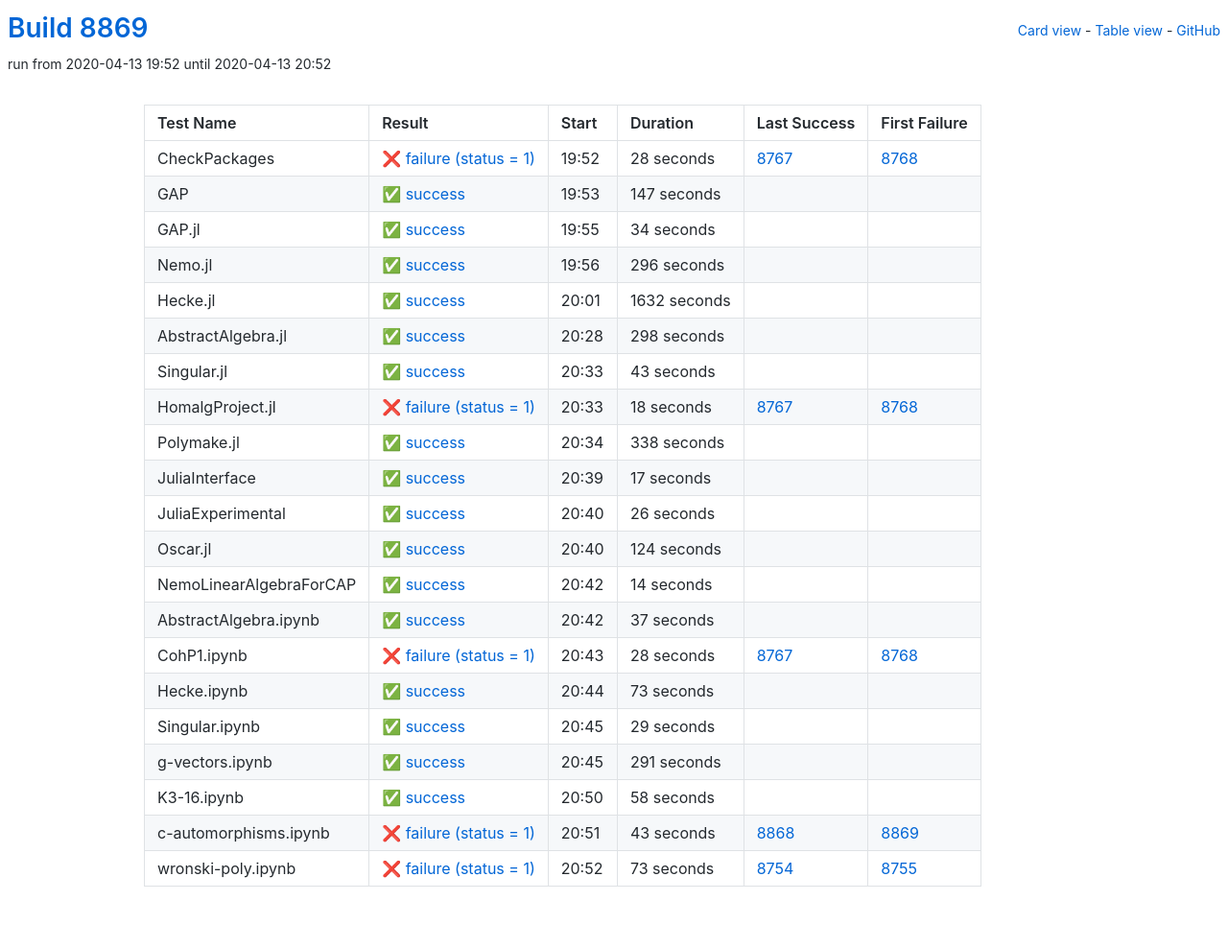
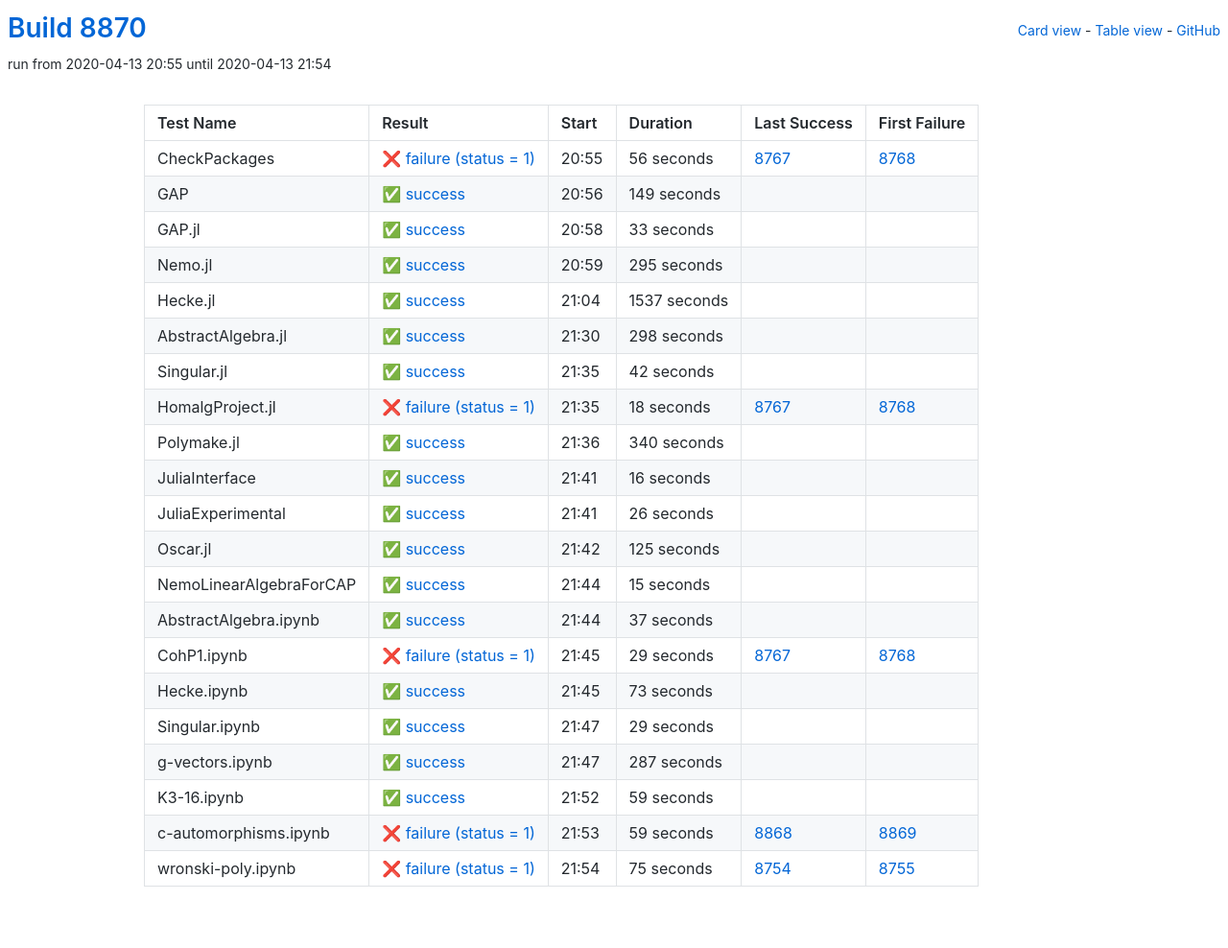
Before and after one commit to oscar-system/oscar-ci-status, a Jekyll site: the page built from table.html, in a window 1280 px wide. Shown: the whole page at 96% size. Built offline with Jekyll 4.4.1, drawn with Linux system fonts in a browser that asks for light colours.

Commit message:
Build 8870

```diff
--- a/_data/ci.yml
+++ b/_data/ci.yml
@@ -1,60 +1,60 @@
-build: 8869
-build_url: https://oscarci.mathematik.uni-kl.de/job/oscar/8869/
+build: 8870
+build_url: https://oscarci.mathematik.uni-kl.de/job/oscar/8870/
 job: oscar
 tests:
-- duration: 28
+- duration: 56
   exitcode: 1
   first_failure: 8768
   first_failure_url: https://oscarci.mathematik.uni-kl.de/job/oscar/8768/
   last_success: 8767
   last_success_url: https://oscarci.mathematik.uni-kl.de/job/oscar/8767/
-  log: https://oscarci.mathematik.uni-kl.de/job/oscar/8869/artifact/logs/build-8869/CheckPackages.log
+  log: https://oscarci.mathematik.uni-kl.de/job/oscar/8870/artifact/logs/build-8870/CheckPackages.log
   name: CheckPackages
-  start: 2020-04-13 19:52
+  start: 2020-04-13 20:55
   status: failure
   success: false
-- duration: 147
+- duration: 149
   exitcode: 0
   first_failure: false
   first_failure_url: null
   last_success: false
   last_success_url: null
-  log: https://oscarci.mathematik.uni-kl.de/job/oscar/8869/artifact/logs/build-8869/GAP.log
+  log: https://oscarci.mathematik.uni-kl.de/job/oscar/8870/artifact/logs/build-8870/GAP.log
   name: GAP
-  start: 2020-04-13 19:53
+  start: 2020-04-13 20:56
   status: success
   success: true
-- duration: 34
+- duration: 33
   exitcode: 0
   first_failure: false
   first_failure_url: null
   last_success: false
   last_success_url: null
-  log: https://oscarci.mathematik.uni-kl.de/job/oscar/8869/artifact/logs/build-8869/GAP.jl.log
+  log: https://oscarci.mathematik.uni-kl.de/job/oscar/8870/artifact/logs/build-8870/GAP.jl.log
   name: GAP.jl
-  start: 2020-04-13 19:55
+  start: 2020-04-13 20:58
   status: success
   success: true
-- duration: 296
+- duration: 295
   exitcode: 0
   first_failure: false
   first_failure_url: null
   last_success: false
   last_success_url: null
-  log: https://oscarci.mathematik.uni-kl.de/job/oscar/8869/artifact/logs/build-8869/Nemo.jl.log
+  log: https://oscarci.mathematik.uni-kl.de/job/oscar/8870/artifact/logs/build-8870/Nemo.jl.log
   name: Nemo.jl
-  start: 2020-04-13 19:56
+  start: 2020-04-13 20:59
   status: success
   success: true
-- duration: 1632
+- duration: 1537
   exitcode: 0
   first_failure: false
   first_failure_url: null
   last_success: false
   last_success_url: null
-  log: https://oscarci.mathematik.uni-kl.de/job/oscar/8869/artifact/logs/build-8869/Hecke.jl.log
+  log: https://oscarci.mathematik.uni-kl.de/job/oscar/8870/artifact/logs/build-8870/Hecke.jl.log
   name: Hecke.jl
-  start: 2020-04-13 20:01
+  start: 2020-04-13 21:04
   status: success
   success: true
 - duration: 298
@@ -63,20 +63,20 @@
   first_failure_url: null
   last_success: false
   last_success_url: null
-  log: https://oscarci.mathematik.uni-kl.de/job/oscar/8869/artifact/logs/build-8869/AbstractAlgebra.jl.log
+  log: https://oscarci.mathematik.uni-kl.de/job/oscar/8870/artifact/logs/build-8870/AbstractAlgebra.jl.log
   name: AbstractAlgebra.jl
-  start: 2020-04-13 20:28
+  start: 2020-04-13 21:30
   status: success
   success: true
-- duration: 43
+- duration: 42
   exitcode: 0
   first_failure: false
   first_failure_url: null
   last_success: false
   last_success_url: null
-  log: https://oscarci.mathematik.uni-kl.de/job/oscar/8869/artifact/logs/build-8869/Singular.jl.log
+  log: https://oscarci.mathematik.uni-kl.de/job/oscar/8870/artifact/logs/build-8870/Singular.jl.log
   name: Singular.jl
-  start: 2020-04-13 20:33
+  start: 2020-04-13 21:35
   status: success
   success: true
 - duration: 18
@@ -85,31 +85,31 @@
   first_failure_url: https://oscarci.mathematik.uni-kl.de/job/oscar/8768/
   last_success: 8767
   last_success_url: https://oscarci.mathematik.uni-kl.de/job/oscar/8767/
-  log: https://oscarci.mathematik.uni-kl.de/job/oscar/8869/artifact/logs/build-8869/HomalgProject.jl.log
+  log: https://oscarci.mathematik.uni-kl.de/job/oscar/8870/artifact/logs/build-8870/HomalgProject.jl.log
   name: HomalgProject.jl
-  start: 2020-04-13 20:33
+  start: 2020-04-13 21:35
   status: failure
   success: false
-- duration: 338
+- duration: 340
   exitcode: 0
   first_failure: false
   first_failure_url: null
   last_success: false
   last_success_url: null
-  log: https://oscarci.mathematik.uni-kl.de/job/oscar/8869/artifact/logs/build-8869/Polymake.jl.log
+  log: https://oscarci.mathematik.uni-kl.de/job/oscar/8870/artifact/logs/build-8870/Polymake.jl.log
   name: Polymake.jl
-  start: 2020-04-13 20:34
+  start: 2020-04-13 21:36
   status: success
   success: true
-- duration: 17
+- duration: 16
   exitcode: 0
   first_failure: false
   first_failure_url: null
   last_success: false
   last_success_url: null
-  log: https://oscarci.mathematik.uni-kl.de/job/oscar/8869/artifact/logs/build-8869/JuliaInterface.log
+  log: https://oscarci.mathematik.uni-kl.de/job/oscar/8870/artifact/logs/build-8870/JuliaInterface.log
   name: JuliaInterface
-  start: 2020-04-13 20:39
+  start: 2020-04-13 21:41
   status: success
   success: true
 - duration: 26
@@ -118,31 +118,31 @@
   first_failure_url: null
   last_success: false
   last_success_url: null
-  log: https://oscarci.mathematik.uni-kl.de/job/oscar/8869/artifact/logs/build-8869/JuliaExperimental.log
+  log: https://oscarci.mathematik.uni-kl.de/job/oscar/8870/artifact/logs/build-8870/JuliaExperimental.log
   name: JuliaExperimental
-  start: 2020-04-13 20:40
+  start: 2020-04-13 21:41
   status: success
   success: true
-- duration: 124
+- duration: 125
   exitcode: 0
   first_failure: false
   first_failure_url: null
   last_success: false
   last_success_url: null
-  log: https://oscarci.mathematik.uni-kl.de/job/oscar/8869/artifact/logs/build-8869/Oscar.jl.log
+  log: https://oscarci.mathematik.uni-kl.de/job/oscar/8870/artifact/logs/build-8870/Oscar.jl.log
   name: Oscar.jl
-  start: 2020-04-13 20:40
+  start: 2020-04-13 21:42
   status: success
   success: true
-- duration: 14
+- duration: 15
   exitcode: 0
   first_failure: false
   first_failure_url: null
   last_success: false
   last_success_url: null
-  log: https://oscarci.mathematik.uni-kl.de/job/oscar/8869/artifact/logs/build-8869/NemoLinearAlgebraForCAP.log
+  log: https://oscarci.mathematik.uni-kl.de/job/oscar/8870/artifact/logs/build-8870/NemoLinearAlgebraForCAP.log
   name: NemoLinearAlgebraForCAP
-  start: 2020-04-13 20:42
+  start: 2020-04-13 21:44
   status: success
   success: true
 - duration: 37
@@ -151,20 +151,20 @@
   first_failure_url: null
   last_success: false
   last_success_url: null
-  log: https://oscarci.mathematik.uni-kl.de/job/oscar/8869/artifact/logs/build-8869/AbstractAlgebra.ipynb.log
+  log: https://oscarci.mathematik.uni-kl.de/job/oscar/8870/artifact/logs/build-8870/AbstractAlgebra.ipynb.log
   name: AbstractAlgebra.ipynb
-  start: 2020-04-13 20:42
+  start: 2020-04-13 21:44
   status: success
   success: true
-- duration: 28
+- duration: 29
   exitcode: 1
   first_failure: 8768
   first_failure_url: https://oscarci.mathematik.uni-kl.de/job/oscar/8768/
   last_success: 8767
   last_success_url: https://oscarci.mathematik.uni-kl.de/job/oscar/8767/
-  log: https://oscarci.mathematik.uni-kl.de/job/oscar/8869/artifact/logs/build-8869/CohP1.ipynb.log
+  log: https://oscarci.mathematik.uni-kl.de/job/oscar/8870/artifact/logs/build-8870/CohP1.ipynb.log
   name: CohP1.ipynb
-  start: 2020-04-13 20:43
+  start: 2020-04-13 21:45
   status: failure
   success: false
 - duration: 73
@@ -173,9 +173,9 @@
   first_failure_url: null
   last_success: false
   last_success_url: null
-  log: https://oscarci.mathematik.uni-kl.de/job/oscar/8869/artifact/logs/build-8869/Hecke.ipynb.log
+  log: https://oscarci.mathematik.uni-kl.de/job/oscar/8870/artifact/logs/build-8870/Hecke.ipynb.log
   name: Hecke.ipynb
-  start: 2020-04-13 20:44
+  start: 2020-04-13 21:45
   status: success
   success: true
 - duration: 29
@@ -184,52 +184,52 @@
   first_failure_url: null
   last_success: false
   last_success_url: null
-  log: https://oscarci.mathematik.uni-kl.de/job/oscar/8869/artifact/logs/build-8869/Singular.ipynb.log
+  log: https://oscarci.mathematik.uni-kl.de/job/oscar/8870/artifact/logs/build-8870/Singular.ipynb.log
   name: Singular.ipynb
-  start: 2020-04-13 20:45
+  start: 2020-04-13 21:47
   status: success
   success: true
-- duration: 291
+- duration: 287
   exitcode: 0
   first_failure: false
   first_failure_url: null
   last_success: false
   last_success_url: null
-  log: https://oscarci.mathematik.uni-kl.de/job/oscar/8869/artifact/logs/build-8869/g-vectors.ipynb.log
+  log: https://oscarci.mathematik.uni-kl.de/job/oscar/8870/artifact/logs/build-8870/g-vectors.ipynb.log
   name: g-vectors.ipynb
-  start: 2020-04-13 20:45
+  start: 2020-04-13 21:47
   status: success
   success: true
-- duration: 58
+- duration: 59
   exitcode: 0
   first_failure: false
   first_failure_url: null
   last_success: false
   last_success_url: null
-  log: https://oscarci.mathematik.uni-kl.de/job/oscar/8869/artifact/logs/build-8869/K3-16.ipynb.log
+  log: https://oscarci.mathematik.uni-kl.de/job/oscar/8870/artifact/logs/build-8870/K3-16.ipynb.log
   name: K3-16.ipynb
-  start: 2020-04-13 20:50
+  start: 2020-04-13 21:52
   status: success
   success: true
-- duration: 43
+- duration: 59
   exitcode: 1
   first_failure: 8869
   first_failure_url: https://oscarci.mathematik.uni-kl.de/job/oscar/8869/
   last_success: 8868
   last_success_url: https://oscarci.mathematik.uni-kl.de/job/oscar/8868/
-  log: https://oscarci.mathematik.uni-kl.de/job/oscar/8869/artifact/logs/build-8869/c-automorphisms.ipynb.log
+  log: https://oscarci.mathematik.uni-kl.de/job/oscar/8870/artifact/logs/build-8870/c-automorphisms.ipynb.log
   name: c-automorphisms.ipynb
-  start: 2020-04-13 20:51
+  start: 2020-04-13 21:53
   status: failure
   success: false
-- duration: 73
+- duration: 75
   exitcode: 1
   first_failure: 8755
   first_failure_url: https://oscarci.mathematik.uni-kl.de/job/oscar/8755/
   last_success: 8754
   last_success_url: https://oscarci.mathematik.uni-kl.de/job/oscar/8754/
-  log: https://oscarci.mathematik.uni-kl.de/job/oscar/8869/artifact/logs/build-8869/wronski-poly.ipynb.log
+  log: https://oscarci.mathematik.uni-kl.de/job/oscar/8870/artifact/logs/build-8870/wronski-poly.ipynb.log
   name: wronski-poly.ipynb
-  start: 2020-04-13 20:52
+  start: 2020-04-13 21:54
   status: failure
   success: false
```
Also changed, not shown: README.md.
